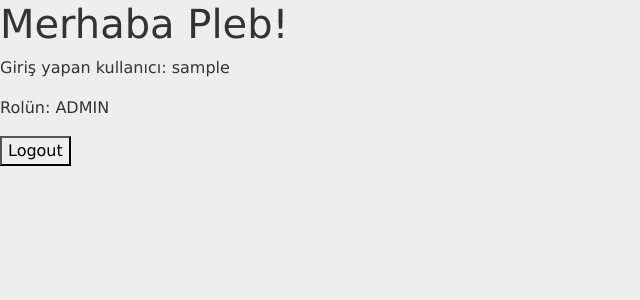
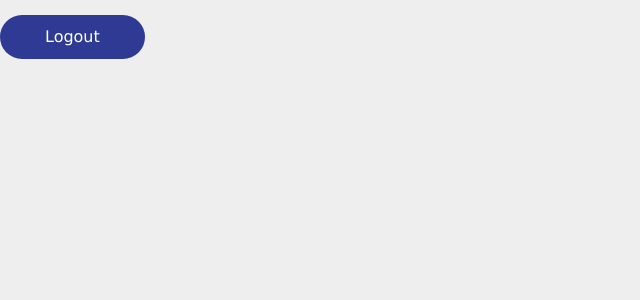
Before and after one commit to Soglcn/fyrane, a React (Vite) app in the folder client/: page /Dashboard in a window 1280 px wide. Shown: the top 300 px of the page, without its empty margins (0-640 px from the left). Built offline with nearby package versions, Linux system fonts and the light colour scheme; sample sign-in values are in the browser's storage.

Commit message:
DayLog_0010.150725

```diff
--- a/client/src/components/CoreStatus.tsx
+++ b/client/src/components/CoreStatus.tsx
@@ -1,7 +1,3 @@
-// GODMIN buradan API'yı kontrol ediyo biçeeez ⚡️
-// This component periodically checks the health of the Core server (Fyrane API).
-// It updates the status UI and the browser tab title with connection info.
-
 import React, { useState, useEffect, useRef } from 'react';
 import { getMessageFromCore } from '../services/api';
 import axios from 'axios';
--- a/client/src/pages/Dashboard.tsx
+++ b/client/src/pages/Dashboard.tsx
@@ -1,7 +1,6 @@
 // client/src/components/Dashboard.tsx
 import React, { useState, useEffect } from 'react';
 import { useNavigate } from 'react-router-dom';
-
 
 interface UserInfo {
     username: string;
@@ -9,7 +8,6 @@ interface UserInfo {
     companyId: string;
     fullname: string;
     email: string;
-
 }
 
 function Dashboard() {
@@ -20,13 +18,22 @@ function Dashboard() {
         const storedUser = localStorage.getItem('user');
         if (storedUser) {
             try {
-                setUser(JSON.parse(storedUser));
+                const parsedUser: UserInfo = JSON.parse(storedUser);
+                setUser(parsedUser);
+
+                if (parsedUser.fullname) {
+                    document.title = `${parsedUser.fullname}'s Dashboard`;
+                } else {
+                    document.title = `FyraneCloud - Dashboard`;
+                }
+
             } catch (e) {
                 console.error("Failed to parse user from localStorage", e);
                 handleLogout();
             }
         } else {
             navigate('/');
+            document.title = `FyraneCloud - Login`;
         }
     }, [navigate]);
 
@@ -34,28 +41,33 @@ function Dashboard() {
         localStorage.removeItem('user');
         localStorage.removeItem('isAuthenticated');
         setUser(null);
-        navigate('/Login');
+        document.title = `FyraneCloud - Login`;
+        navigate('/');
     };
 
     if (!user) {
         return <div className="loading-screen">Loading user data...</div>;
     }
 
-
     const userRole = user.role;
 
     return (
         <div className="dashboard-container">
-            {userRole === 'godmin' ? (
-                <h1>Merhaba Godmin!</h1>
-            ) : (
-                <h1>Merhaba Pleb!</h1>
+            {userRole === 'godmin' && (
+                <div className="godmin-specific-content">
+                    <h3>Godmin Özel Bölümü</h3>
+                    <p>Sistem yönetimi ve ana kontroller burada yer alır.</p>
+                </div>
             )}
 
-            <p>Giriş yapan kullanıcı: {user.username}</p>
-            <p>Rolün: {userRole.toUpperCase()}</p>
+            {userRole === 'manager' && (
+                <div className="manager-specific-content">
+                    <h3>Yöneticiye Özel Bölüm</h3>
+                    <p>Burada yöneticilere özel bilgiler veya araçlar gösterilebilir.</p>
+                </div>
+            )}
 
-            <button onClick={handleLogout} className="logout-button">Logout</button>
+            <button onClick={handleLogout} className="cust-button">Logout</button>
         </div>
     );
 }
```
